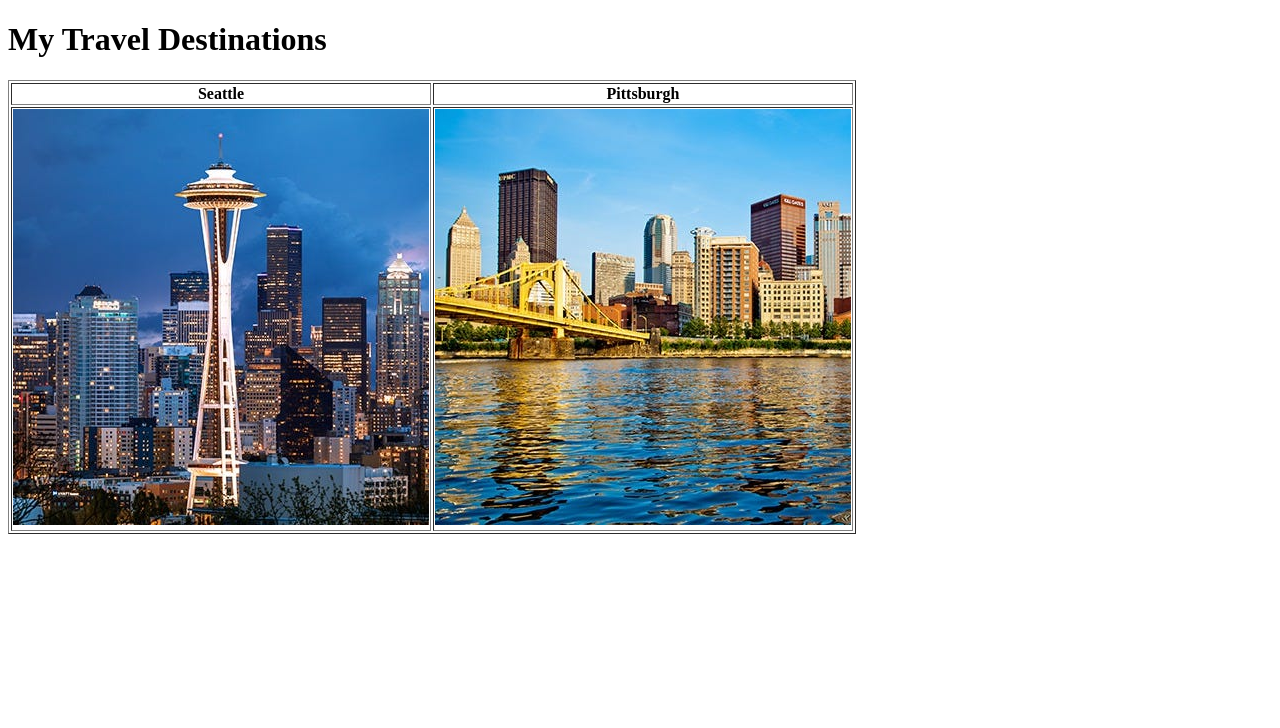
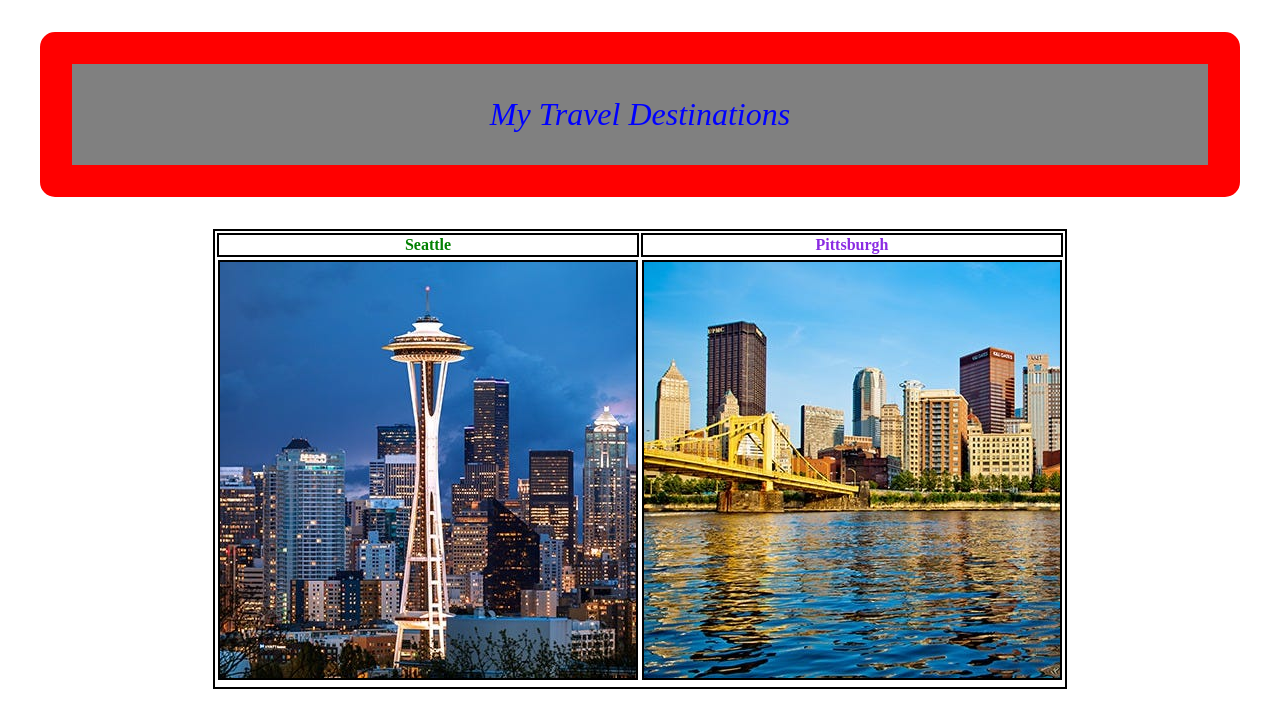
Before and after one commit to yzhang00/My-Travel-Destinations, a plain HTML site: page index.html in a window 1280 px wide. Drawn offline with Linux system fonts and the light colour scheme.

Commit message:
updating html files and creating css files

```diff
--- /dev/null
+++ b/index.css
@@ -0,0 +1,36 @@
+h1 {
+  background-color: gray;
+  color: blue;
+  font-size: 2em;
+  font-weight: 200;
+  font-style: italic;
+  border-color: red;
+  border-width: 1em;
+  border-style: solid;
+  border-radius: 15px;
+  margin: 1em;
+  padding: 1em;
+  text-align: center;
+}
+
+th {
+  border: 2px solid black;
+}
+
+table {
+  border: 2px solid black;
+  margin-left: auto;
+  margin-right: auto;
+}
+
+#seattle {
+  color: green;
+}
+
+#pittsburgh {
+  color: blueviolet;
+}
+
+.img {
+  border: 2px solid black;
+}
--- a/index.html
+++ b/index.html
@@ -6,26 +6,27 @@
         <meta name="description" contents="My Travel Destinations Index Page" />
         <meta name="keywords" contents="Index, Title, Home" />
         <title>My Travel Destinations</title>
+        <link rel="stylesheet" href="index.css" />
     </head>
     <body>
         <h1>My Travel Destinations</h1>
-        <table border="1">
+        <table>
             <thead>
                 <tr>
-                    <th>Seattle</th>
-                    <th>Pittsburgh</th>
+                    <th id="seattle">Seattle</th>
+                    <th id="pittsburgh">Pittsburgh</th>
                 </tr>
             </thead>
             <tbody>
                 <tr>
                     <td>
                         <a href="seattle.html">
-                            <img src="images/seattle1.jpg">
+                            <img src="images/seattle1.jpg" class="img">
                         </a>
                     </td>
                     <td>
                         <a href="pittsburgh.html">
-                            <img src="images/pittsburgh1.jpg">
+                            <img src="images/pittsburgh1.jpg" class="img">
                         </a>
                     </td>
                 </tr>
--- /dev/null
+++ b/pittsburgh.css
@@ -0,0 +1,92 @@
+@import url("https://use.fontawesome.com/releases/v5.15.4/css/all.css");
+
+th {
+  border: 2px solid black;
+}
+
+td {
+  border: 2px solid black;
+}
+
+table {
+  border: 2px solid black;
+}
+
+.leaf {
+  font-size: 3em;
+}
+
+.leaf::after {
+  font-family: "Font Awesome 5 Solid";
+  content: "\f106c";
+}
+
+.zoo {
+  font-size: 3em;
+}
+
+.zoo::after {
+  font-family: "Font Awesome 5 Solid";
+  content: "\f1b0";
+}
+
+.class1.class2 {
+  color: red;
+  font-size: 2vw;
+  text-transform: uppercase;
+  text-decoration: underline;
+  text-align: left;
+}
+
+ul {
+  list-style: square;
+}
+
+h1,
+p {
+  color: green;
+}
+
+p::first-letter {
+  color: blue;
+}
+
+a:link {
+  color: blue;
+}
+
+a:visited {
+  color: purple;
+}
+
+a:hover {
+  color: red;
+}
+
+a:active {
+  color: gray;
+}
+
+iframe {
+  width: 600px;
+  height: 500px;
+}
+
+img {
+  width: 300px;
+  height: 300px;
+}
+
+.mapouter {
+  position: relative;
+  text-align: right;
+  height: 500px;
+  width: 600px;
+}
+
+.gmap_canvas {
+  overflow: hidden;
+  background: none !important;
+  height: 500px;
+  width: 600px;
+}
--- /dev/null
+++ b/seattle.css
@@ -0,0 +1,50 @@
+@import url("http://fonts.googleapis.com/css?family=Lobster");
+@import url("http://fonts.googleapis.com/css?family=Ephesis");
+
+th {
+  border: 2px solid black;
+}
+
+td {
+  border: 2px solid black;
+}
+
+table {
+  border: 2px solid black;
+}
+
+div > h1 {
+  font-family: Lobster;
+  font-size: 2rem;
+  color: green;
+}
+
+div p {
+  font-family: Ephesis;
+  font-size: 32px;
+  color: blue;
+}
+
+iframe {
+  width: 600px;
+  height: 500px;
+}
+
+img {
+  width: 300px;
+  height: 300px;
+}
+
+.mapouter {
+  position: relative;
+  text-align: right;
+  height: 500px;
+  width: 600px;
+}
+
+.gmap_canvas {
+  overflow: hidden;
+  background: none !important;
+  height: 500px;
+  width: 600px;
+}
```
Also changed, not shown: pittsburgh.html (+13 -11 lines), seattle.html (+8 -7 lines).
